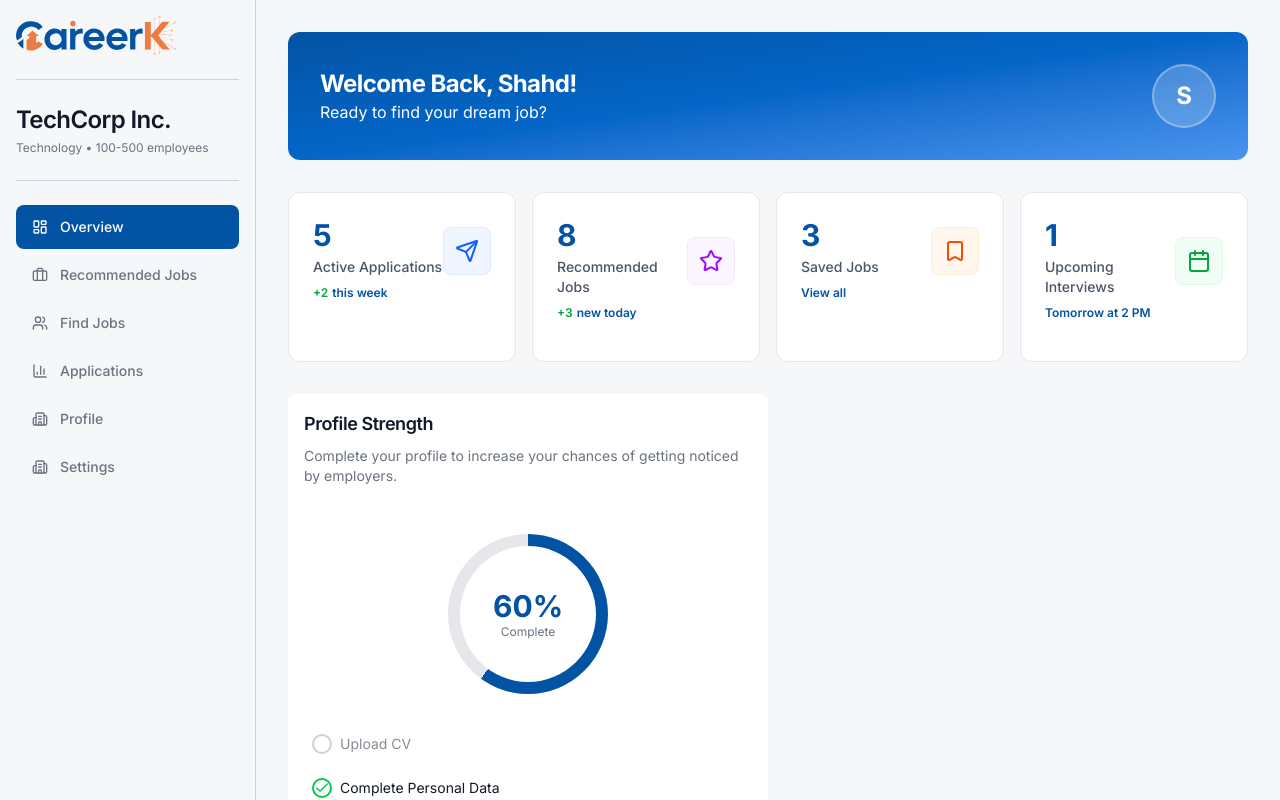
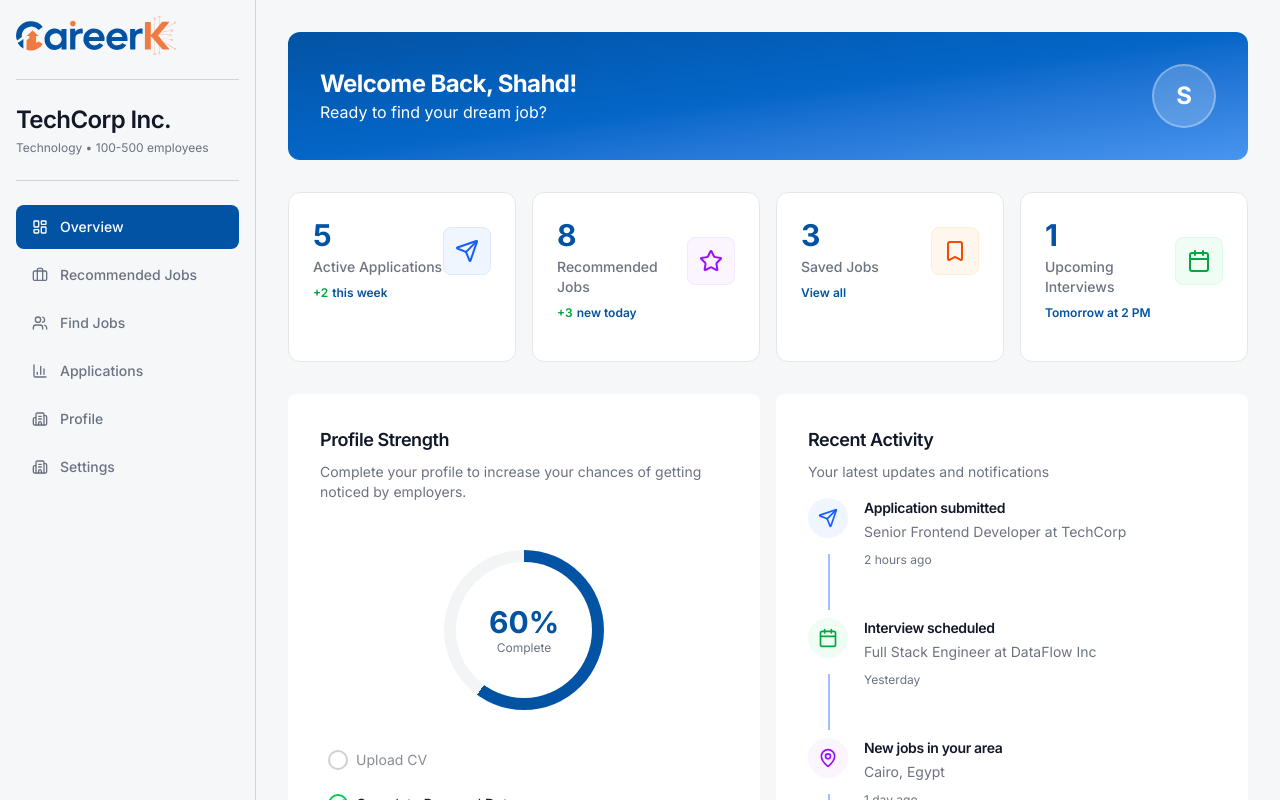
Before and after one commit to omarMo7amed/careerk, a Next.js app: page /dashboard/jobseeker/overview in a window 1280 px wide. Shown: the top 800 px of the page. Built offline with nearby package versions, Linux system fonts and the light colour scheme.

Commit message:
feat: enhance jobseeker overview with recent activity and profile strength updates

```diff
--- a/src/app/dashboard/jobseeker/overview/page.tsx
+++ b/src/app/dashboard/jobseeker/overview/page.tsx
@@ -1,4 +1,5 @@
 import { ProfileStrength } from "@/widgets/jobseeker-overview/profile-strength";
+import { RecentActivity } from "@/widgets/jobseeker-overview/recent-activity";
 import {
   StatCards,
   WelcomeBanner,
@@ -9,8 +10,9 @@ function JobseekerOverview() {
     <div className="space-y-8">
       <WelcomeBanner />
       <StatCards />
-      <div className="grid grid-cols-1 lg:grid-cols-2">
+      <div className="grid grid-cols-1 lg:grid-cols-2 gap-4 md-gap-8">
         <ProfileStrength />
+        <RecentActivity />
       </div>
     </div>
   );
--- a/src/widgets/jobseeker-overview/profile-strength/ui/CircularProgress.tsx
+++ b/src/widgets/jobseeker-overview/profile-strength/ui/CircularProgress.tsx
@@ -5,14 +5,14 @@ function CircularProgress({ percentage }: { percentage: number }) {
         <div
           className="w-full h-full rounded-full"
           style={{
-            background: `conic-gradient(var(--primary) ${percentage * 3.6}deg, #e5e7eb 0deg)`,
+            background: `conic-gradient(var(--primary) ${percentage * 3.6}deg, var(--bg-muted) 0deg)`,
           }}
         >
-          <div className="absolute inset-3 bg-white rounded-full flex flex-col items-center justify-center">
+          <div className="absolute inset-3 bg-bg-surface rounded-full flex flex-col items-center justify-center">
             <span className="text-3xl font-bold text-primary">
               {percentage}%
             </span>
-            <span className="text-xs text-gray-500">Complete</span>
+            <span className="text-xs text-text-secondary">Complete</span>
           </div>
         </div>
       </div>
--- a/src/widgets/jobseeker-overview/profile-strength/ui/ProfileStrength.tsx
+++ b/src/widgets/jobseeker-overview/profile-strength/ui/ProfileStrength.tsx
@@ -8,7 +8,7 @@ import { ArrowRight } from "lucide-react";
 function ProfileStrength() {
   const percentage = calculateProfileProgress(ProfileTasks);
   return (
-    <section className="bg-white rounded-lg p-4">
+    <section className="bg-bg-surface rounded-lg p-4 md:p-8">
       <div>
         <h2 className="text-lg font-semibold mb-2">Profile Strength</h2>
         <p className="text-text-secondary text-sm mb-4">
--- /dev/null
+++ b/src/widgets/jobseeker-overview/recent-activity/config/ActivityConfig.ts
@@ -0,0 +1,51 @@
+import {
+  Bell,
+  Calendar,
+  LucideIcon,
+  MapPin,
+  Send,
+  Sparkles,
+} from "lucide-react";
+
+export const IconMap: Record<string, LucideIcon> = {
+  application: Send,
+  interview: Calendar,
+  job: MapPin,
+  recommendation: Sparkles,
+  default: Bell,
+};
+
+export const activityColorMap: Record<
+  string,
+  {
+    bg: string;
+    text: string;
+    border: string;
+  }
+> = {
+  application: {
+    bg: "bg-blue-50",
+    text: "text-blue-600",
+    border: "border-blue-200",
+  },
+  interview: {
+    bg: "bg-green-50",
+    text: "text-green-600",
+    border: "border-green-200",
+  },
+  job: {
+    bg: "bg-purple-50",
+    text: "text-purple-600",
+    border: "border-purple-200",
+  },
+  recommendation: {
+    bg: "bg-orange-50",
+    text: "text-orange-600",
+    border: "border-orange-200",
+  },
+  default: {
+    bg: "bg-gray-50",
+    text: "text-gray-600",
+    border: "border-gray-200",
+  },
+};
--- /dev/null
+++ b/src/widgets/jobseeker-overview/recent-activity/index.ts
@@ -0,0 +1 @@
+export { RecentActivity } from "./ui/RecentActivity";
--- /dev/null
+++ b/src/widgets/jobseeker-overview/recent-activity/mock-data/activitiesData.ts
@@ -0,0 +1,39 @@
+import { Activity } from "../types/Activity";
+
+export const mockActivities: Activity[] = [
+  {
+    id: "1",
+    type: "application",
+    title: "Application submitted",
+    subtitle: "Senior Frontend Developer at TechCorp",
+    timestamp: "2 hours ago",
+  },
+  {
+    id: "2",
+    type: "interview",
+    title: "Interview scheduled",
+    subtitle: "Full Stack Engineer at DataFlow Inc",
+    timestamp: "Yesterday",
+  },
+  {
+    id: "3",
+    type: "job",
+    title: "New jobs in your area",
+    subtitle: "Cairo, Egypt",
+    timestamp: "1 day ago",
+  },
+  {
+    id: "4",
+    type: "recommendation",
+    title: "New recommendation",
+    subtitle: "3 jobs match your profile",
+    timestamp: "2 days ago",
+  },
+  {
+    id: "5",
+    type: "application",
+    title: "Application submitted",
+    subtitle: " Frontend Developer at Google",
+    timestamp: "3 days ago",
+  },
+];
--- /dev/null
+++ b/src/widgets/jobseeker-overview/recent-activity/types/Activity.ts
@@ -0,0 +1,7 @@
+export type Activity = {
+  id: string;
+  type: string;
+  title: string;
+  subtitle: string;
+  timestamp: string;
+};
--- /dev/null
+++ b/src/widgets/jobseeker-overview/recent-activity/ui/ActivityIcon.tsx
@@ -0,0 +1,16 @@
+import { activityColorMap, IconMap } from "../config/ActivityConfig";
+import { Activity } from "../types/Activity";
+
+function ActivityIcon({ activity }: { activity: Activity }) {
+  const Icon = IconMap[activity.type] || IconMap["default"];
+  const colors = activityColorMap[activity.type] || activityColorMap.default;
+  return (
+    <div
+      className={`w-10 h-10 rounded-full flex justify-center items-center ${colors.bg} ${colors.border}`}
+    >
+      <Icon className={`w-5 h-5 ${colors.text}`} />
+    </div>
+  );
+}
+
+export default ActivityIcon;
--- /dev/null
+++ b/src/widgets/jobseeker-overview/recent-activity/ui/ActivityItem.tsx
@@ -0,0 +1,28 @@
+import { Activity } from "../types/Activity";
+import ActivityIcon from "./ActivityIcon";
+
+interface ActivityItemProps {
+  activity: Activity;
+  isLast: boolean;
+}
+function ActivityItem({ activity, isLast }: ActivityItemProps) {
+  return (
+    <div className="flex justify-between gap-4 relative pb-8 md:pb-12">
+      {!isLast && (
+        <div className="absolute left-5 top-14 mb-2 bottom-0 w-0.5 bg-blue-600/40" />
+      )}
+
+      <ActivityIcon activity={activity} />
+
+      <div className="flex-1">
+        <h4 className="text-sm font-semibold mb-1">{activity.title}</h4>
+        <p className="text-sm text-text-secondary mb-1">{activity.subtitle}</p>
+        <span className="text-xs text-text-secondary">
+          {activity.timestamp}
+        </span>
+      </div>
+    </div>
+  );
+}
+
+export default ActivityItem;
--- /dev/null
+++ b/src/widgets/jobseeker-overview/recent-activity/ui/RecentActivity.tsx
@@ -0,0 +1,33 @@
+import { mockActivities } from "../mock-data/activitiesData";
+import ActivityItem from "./ActivityItem";
+
+function RecentActivity() {
+  return (
+    <section className="bg-bg-surface rounded-lg p-4 md:p-8">
+      <div>
+        <h2 className="text-lg font-semibold mb-2">Recent Activity</h2>
+        <p className="text-text-secondary text-sm mb-4">
+          Your latest updates and notifications
+        </p>
+      </div>
+
+      <div>
+        {mockActivities.map((activity, index) => (
+          <ActivityItem
+            key={activity.id}
+            activity={activity}
+            isLast={index === mockActivities.length - 1}
+          />
+        ))}
+      </div>
+
+      {mockActivities.length === 0 && (
+        <div className="text-center py-12">
+          <p className="text-text-muted">No recent activity</p>
+        </div>
+      )}
+    </section>
+  );
+}
+
+export { RecentActivity };
--- a/src/widgets/jobseeker-overview/welcome-section/ui/StatCard.tsx
+++ b/src/widgets/jobseeker-overview/welcome-section/ui/StatCard.tsx
@@ -10,12 +10,14 @@ export function StatCard({ card }: StatCardProps) {
   const colors = colorMap[card.color];
 
   return (
-    <div className="bg-white rounded-xl border border-gray-200 p-6 hover:shadow-lg hover:border-primary/30 transition-all duration-300 group">
+    <div className="bg-bg-surface rounded-xl border border-gray-200 p-6 hover:shadow-lg hover:border-primary/30 transition-all duration-300 group">
       <div className="flex justify-between mb-4">
         <div>
           <h3 className="text-3xl font-bold text-primary mb-1">{card.value}</h3>
 
-          <p className="text-sm text-gray-600 mb-2 font-medium">{card.title}</p>
+          <p className="text-sm text-text-secondary mb-2 font-medium">
+            {card.title}
+          </p>
 
           {card.changeLabel && (
             <p className="text-xs text-primary font-semibold flex items-center gap-1">
```
